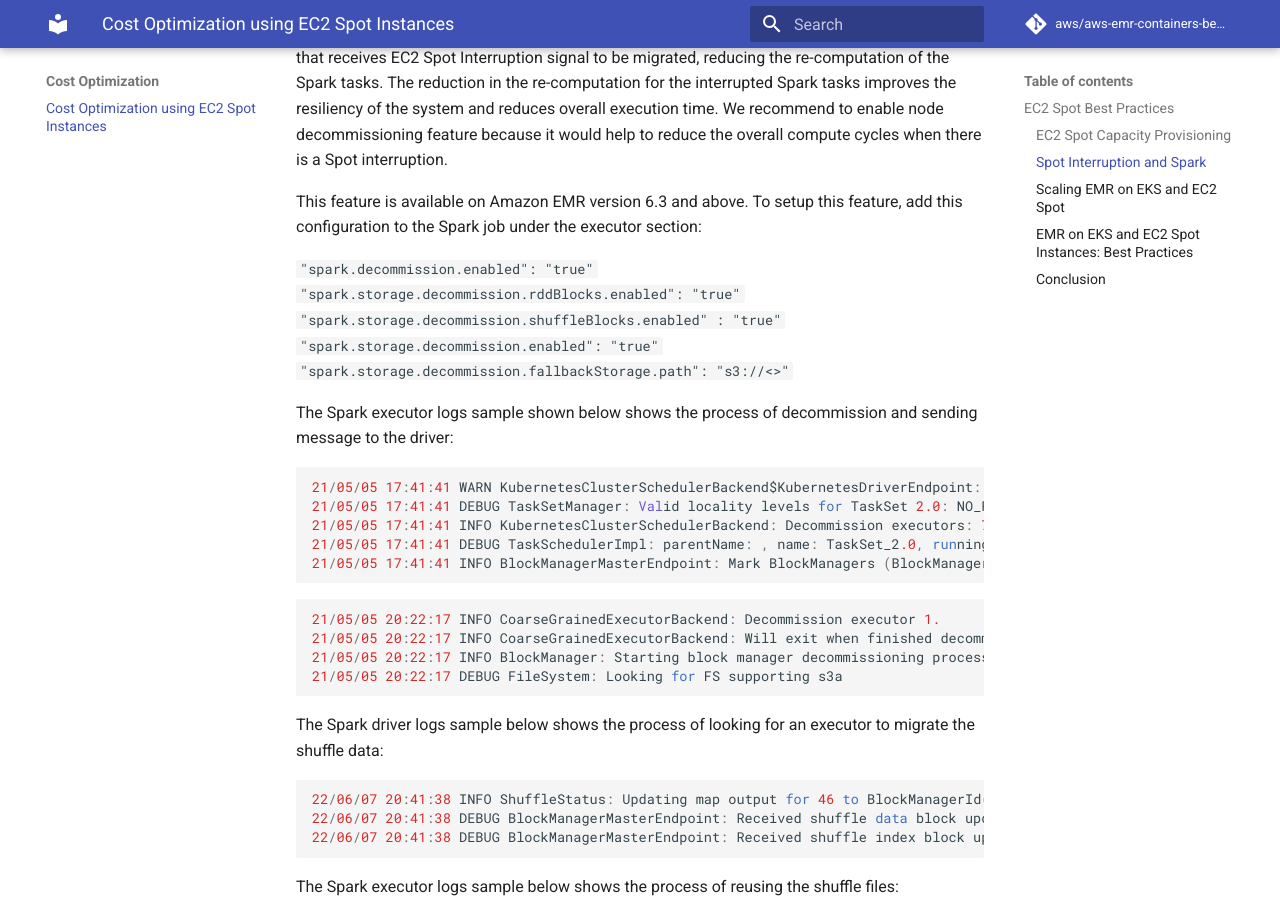
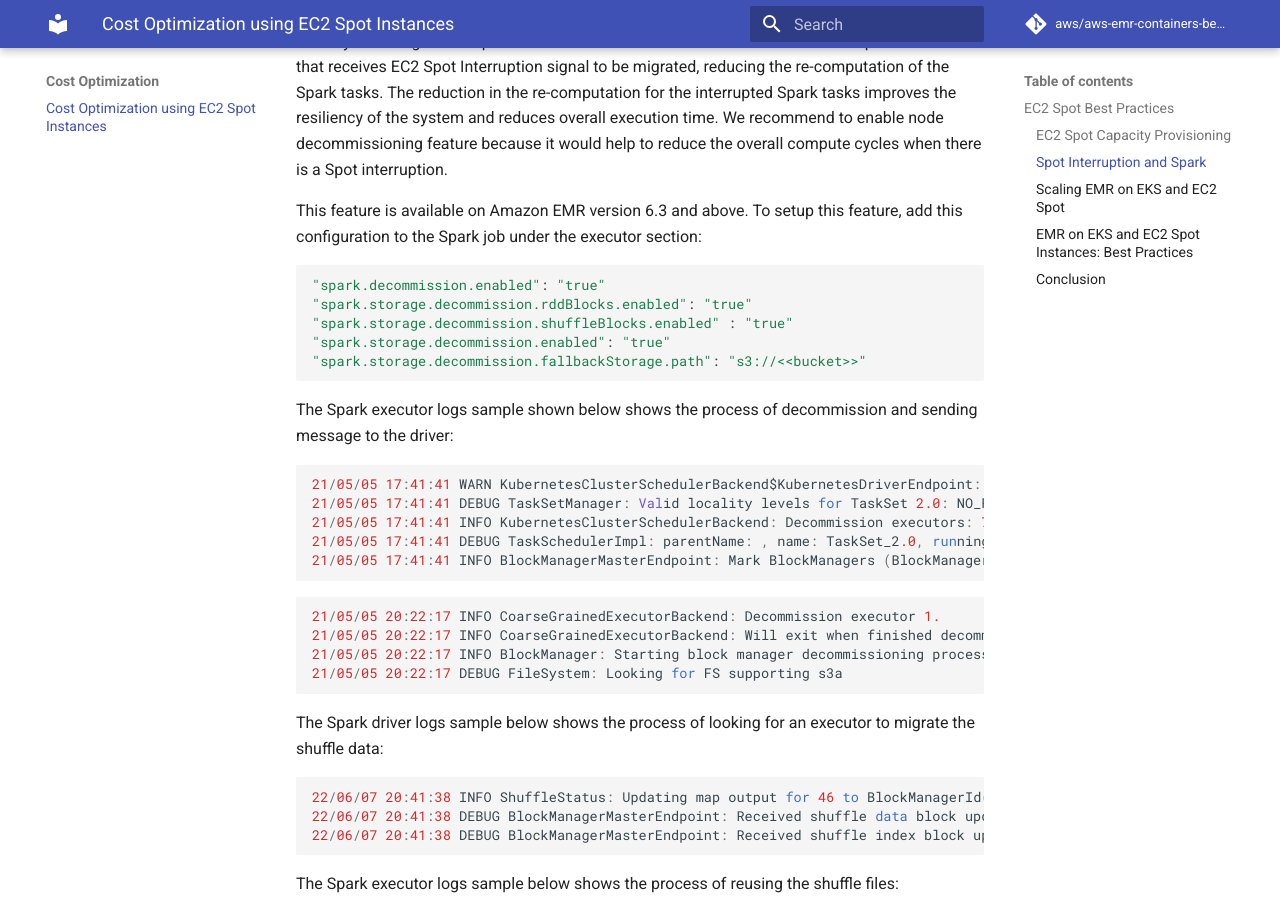
Before and after one commit to aws/aws-emr-containers-best-practices, an MkDocs documentation site: the page built from content/cost-optimization/docs/cost-optimization.md, in a window 1280 px wide and 900 px high, scrolled down 3854 px. Built offline with MkDocs 1.6.1 and Material for MkDocs 9.7.7, drawn with Linux system fonts in a browser that asks for light colours; comment, search, counter and statistics services are not loaded; some of the changed text lies outside the part shown.

Commit message:
Fixed image issues

````diff
--- a/content/cost-optimization/docs/cost-optimization.md
+++ b/content/cost-optimization/docs/cost-optimization.md
@@ -84,19 +84,21 @@
 
 Node decommission begins when a Spark executor node receives a Spot Interruption Notice or Spot Rebalance Recommendation signal. The executor node immediately starts the process of decommissioning by sending a message to the Spark driver. The driver will identify the RDD/Shuffle files that it needs to migrate off the executor node in question, and will try to identify another Executor node which can take over the execution. If an executor is identified, the RDD/Shuffle files are copied to the new executor and the job execution continues on the new executor. If all the executors are busy, the RDD/Shuffle files are copied to an external storage.
 
-![Node Decommissioning in action](../resources/images/node_decom.gif "Node Decommissioning in action")
+<p align="center">
+  <img src="./resources/images/node_decom.gif" width="640" height="400"/>
+</p>
 
 The key advantage of this process is that it enables block and shuffle data of a Spark executor that receives EC2 Spot Interruption signal to be migrated, reducing the re-computation of the Spark tasks. The reduction in the re-computation for the interrupted Spark tasks improves the resiliency of the system and reduces overall execution time. We recommend to enable node decommissioning feature because it would help to reduce the overall compute cycles when there is a Spot interruption.
 
 This feature is available on Amazon EMR version 6.3 and above. To setup this feature, add this configuration to the Spark job under the executor section:
 
-<code>
+```bash
 "spark.decommission.enabled": "true"
 "spark.storage.decommission.rddBlocks.enabled": "true"
 "spark.storage.decommission.shuffleBlocks.enabled" : "true"
 "spark.storage.decommission.enabled": "true"
 "spark.storage.decommission.fallbackStorage.path": "s3://<<bucket>>"
-</code>
+```
 
 The Spark executor logs sample shown below shows the process of decommission and sending message to the driver:
 
@@ -139,14 +141,16 @@
 
 If a Spark executor is killed due to EC2 Spot interruption or any other failure then the PVC is not deleted but persisted and reattached to another executor. If there are shuffle files in that volume then they are reused. Previously if an external shuffle service process or node became unavailable, the executors were killed and all the shuffle blocks were lost, which needed to be recomputed.
 
-![PVC Reuse in action](../resources/images/pvc_reuse.gif "PVC Reuse")
+<p align="center">
+  <img src="./resources/images/pvc_reuse.gif " width="640" height="400"/>
+</p>
 
 This feature is available on Amazon EMR version 6.8 and above. To setup this feature, you can add these lines to the executor configuration:
 
-<code>
+```bash
 "spark.kubernetes.driver.ownPersistentVolumeClaim": "true"
 "spark.kubernetes.driver.reusePersistentVolumeClaim": "true
-</code>
+```
 
 One key benefit is that if any Executor running on EC2 Spot becomes unavailable, the new executor replacement can reuse the shuffle files from the PVC, avoiding recompute of the shuffle block. Dynamic PVC or persistence volume claim enables ‘true’ decoupling of data and processing when we are running Spark jobs on Kubernetes, as it can be used as a local storage to spill in-process files too. We recommend to enable PVC reuse feature because the time taken to resume the task when there is a Spot interruption is optimized as the files are used in-situ and there is no time required to move the files around.
 
@@ -173,13 +177,17 @@
 
 Cluster Autoscaler (CAS) is a Kubernetes open-source tool that automatically scale-out the size of the Kubernetes cluster when there are pending pods due to insufficient capacity on existing cluster, or scale-in when there are underutilized nodes in a cluster for extended period of time. The configuration below shows multiple Nodegroups with different vCPU and RAM configurations which adheres to the Spot best practice of diversification. Note each nodegroup has the same vCPU to memory ratio as discussed above. CAS works with EKS Managed and Self-Managed Nodegroups.
 
-![CAS : Multiple NodeGroups Configuration](../resources/images/ca.png "CAS : Multiple NodeGroups Configuration")
+<p align="center">
+  <img src="./resources/images/ca.png" />
+</p>
 
 **Karpenter**
 
 Karpenter is an open-source, flexible, high-performance auto-scaler built for Kubernetes. Karpenter automatically launches just the right compute resources to handle your cluster's applications. Karpenter observes aggregate resource requests of un-schedulable pods, computes and launches best-fit new capacity.
 
-![Karpenter : Node provisioning](../resources/images/karpenter.png "Karpenter : Node provisioning")
+<p align="center">
+  <img src="./resources/images/karpenter.png" />
+</p>
 
 The Provisioner CRD’s configuration flexibility is very useful in adopting Spot best practices of diversification. It can include as many Spot Instance types as possible as we do not restrict specific instance types in the configuration. This approach is also future proof when AWS launches new instance types. It also manages Spot instance lifecycle management through Spot interruptions. We recommend to use Karpenter with Spot Instances as it has faster node scheduling with early pod binding and binpacking to optimize the resource utilization. An example of a Karpenter provisioner with Spot instances below.
 
````
